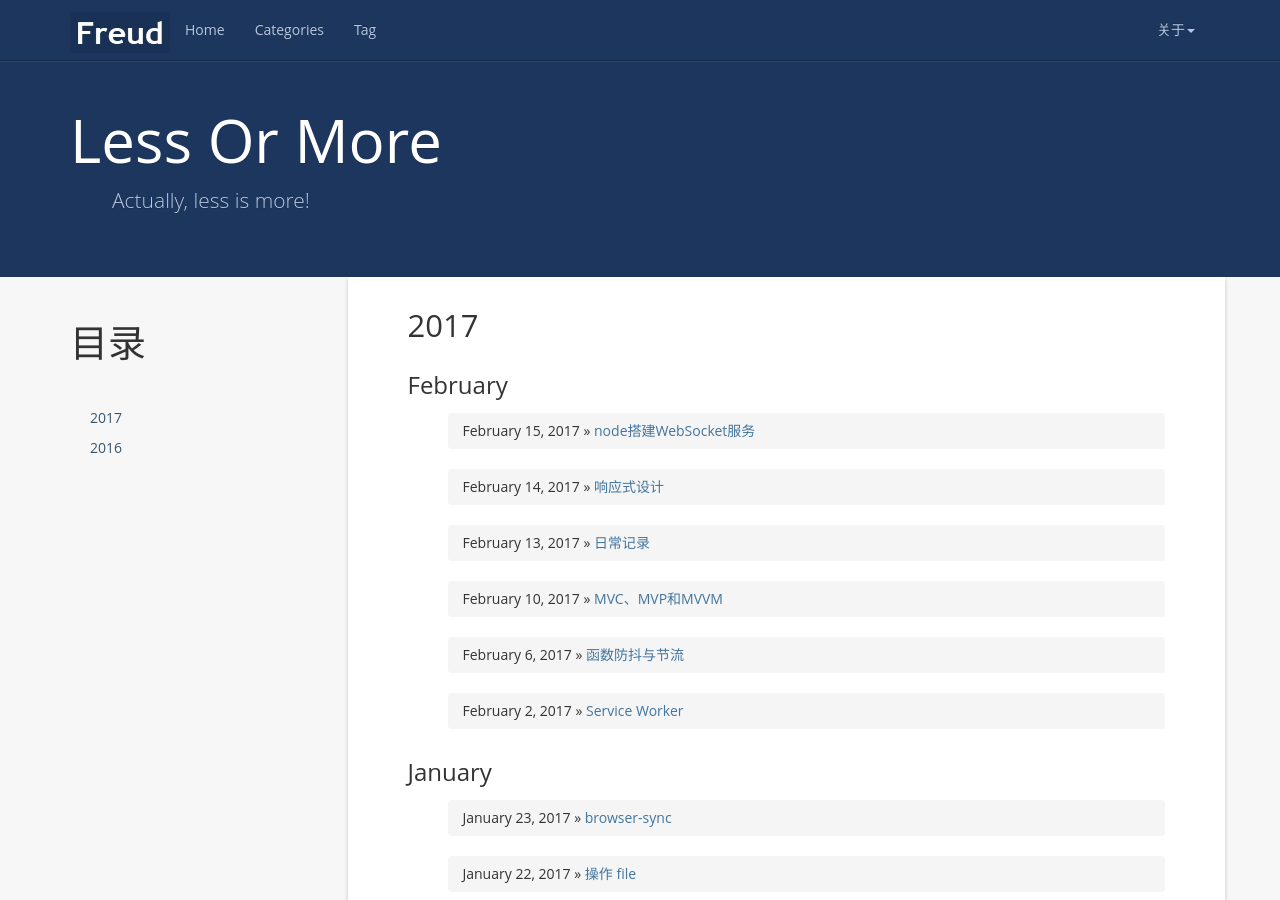
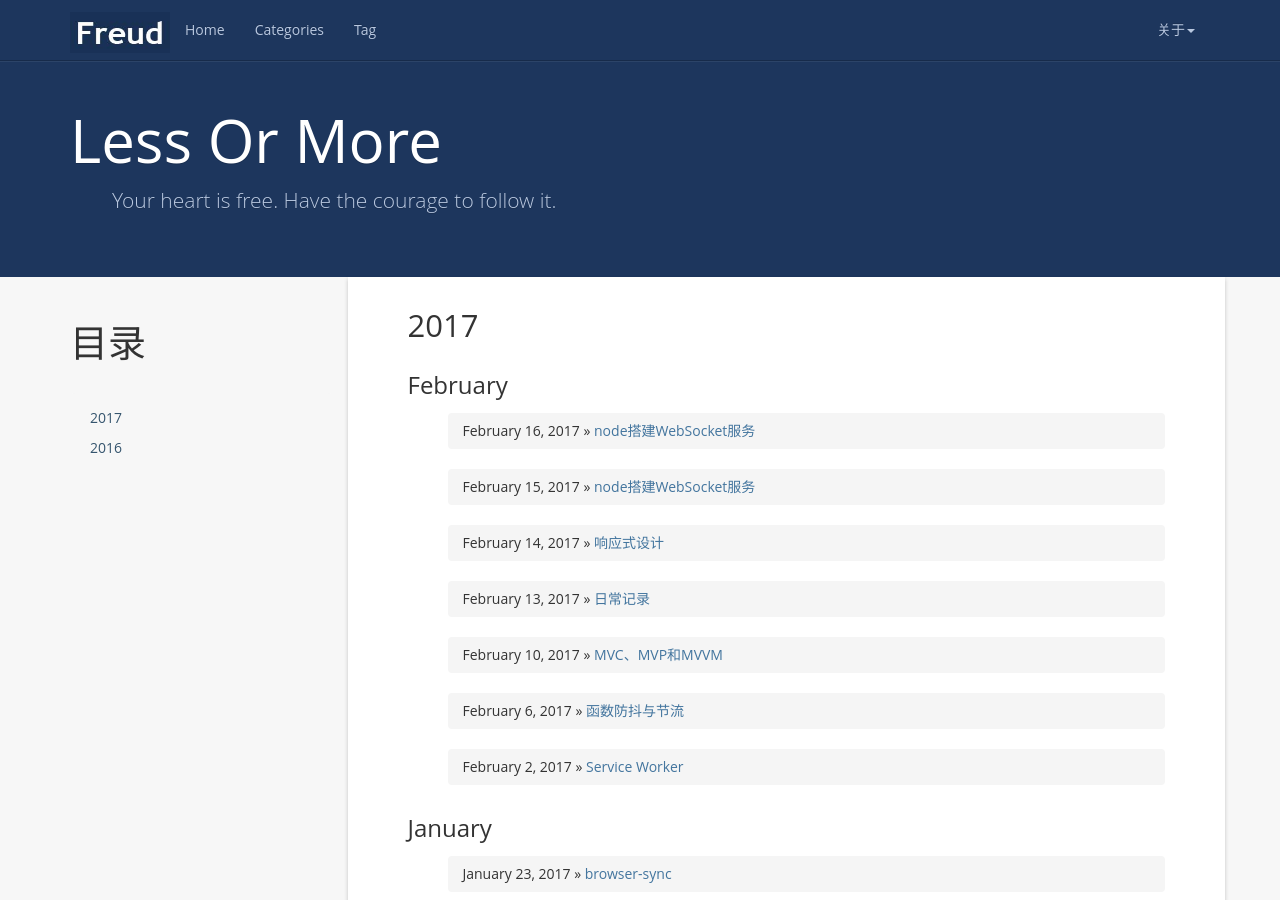
Before and after one commit to peiyanhuang/MyBlog, a Jekyll site: the page built from index.html, in a window 1280 px wide and 900 px high. Built offline with Jekyll 4.4.1, drawn with Linux system fonts in a browser that asks for light colours; nearby versions of some CDN libraries; the list of posts is cut into pages by our own code.

Commit message:
Your heart is free. Have the courage to follow it

```diff
--- a/_config.yml
+++ b/_config.yml
@@ -5,7 +5,7 @@ author: peiyanHuang
 url:
 github: https://github.com/peiyanhuang/
 baseurl: "/MyBlog"
-description: Actually, less is more!
+description: Your heart is free. Have the courage to follow it.
 meta_description: 个人博客;学而不思则罔;思而不学则殆;生命不止;折腾不休
 motto: It's our wits that make us men.
 banner: 学而不思则罔，思而不学则殆。
--- /dev/null
+++ b/_posts/2017-02-16-Vue.md
@@ -0,0 +1,10 @@
+---
+layout: post
+title:  node搭建WebSocket服务
+date:   2017-02-16 20:58:00 +0800
+categories: JS
+tag: Vue
+---
+
+* content
+{:toc}
--- a/books.md
+++ b/books.md
@@ -8,7 +8,7 @@ permalink: /books/
 {:toc}
 
 
-2016书单
+2017书单
 -----------------------------------------------------------------
 
 + 《Think in java 4th》
```
